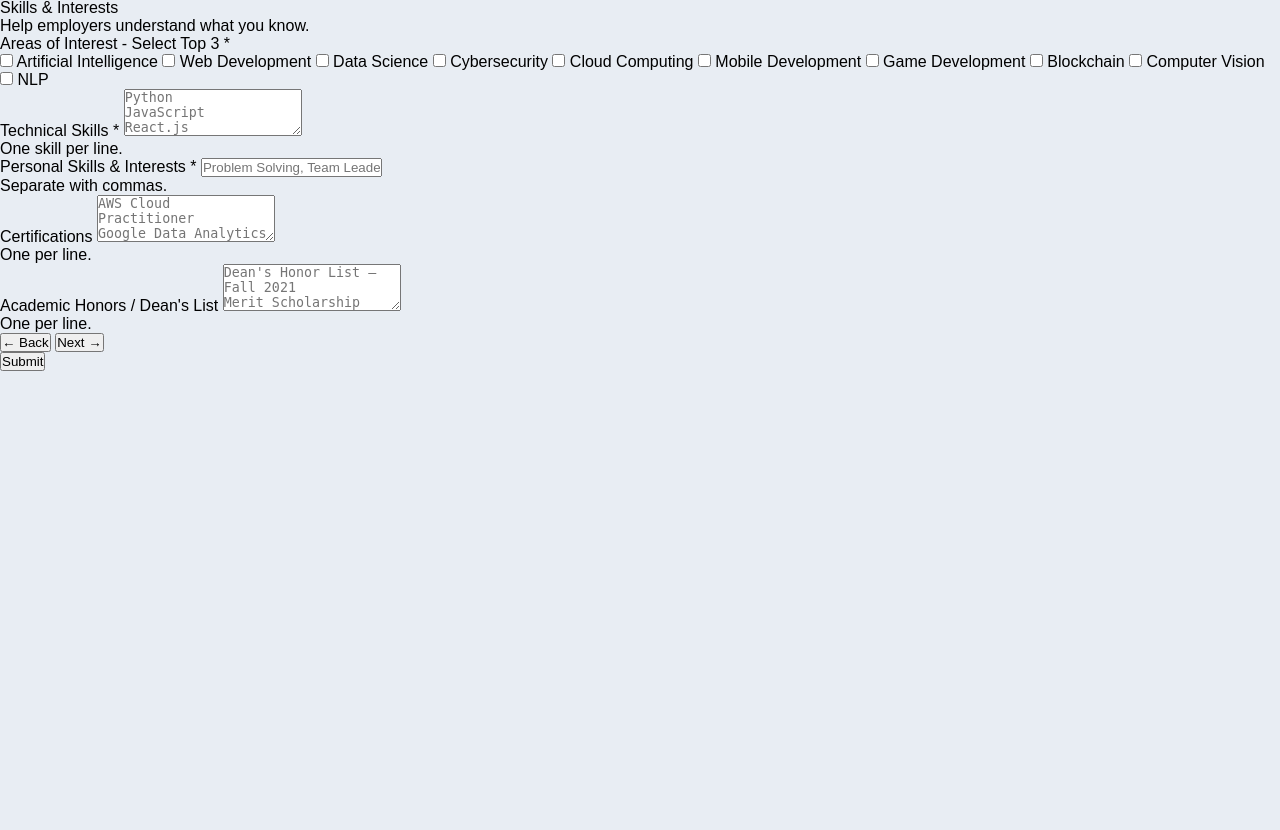
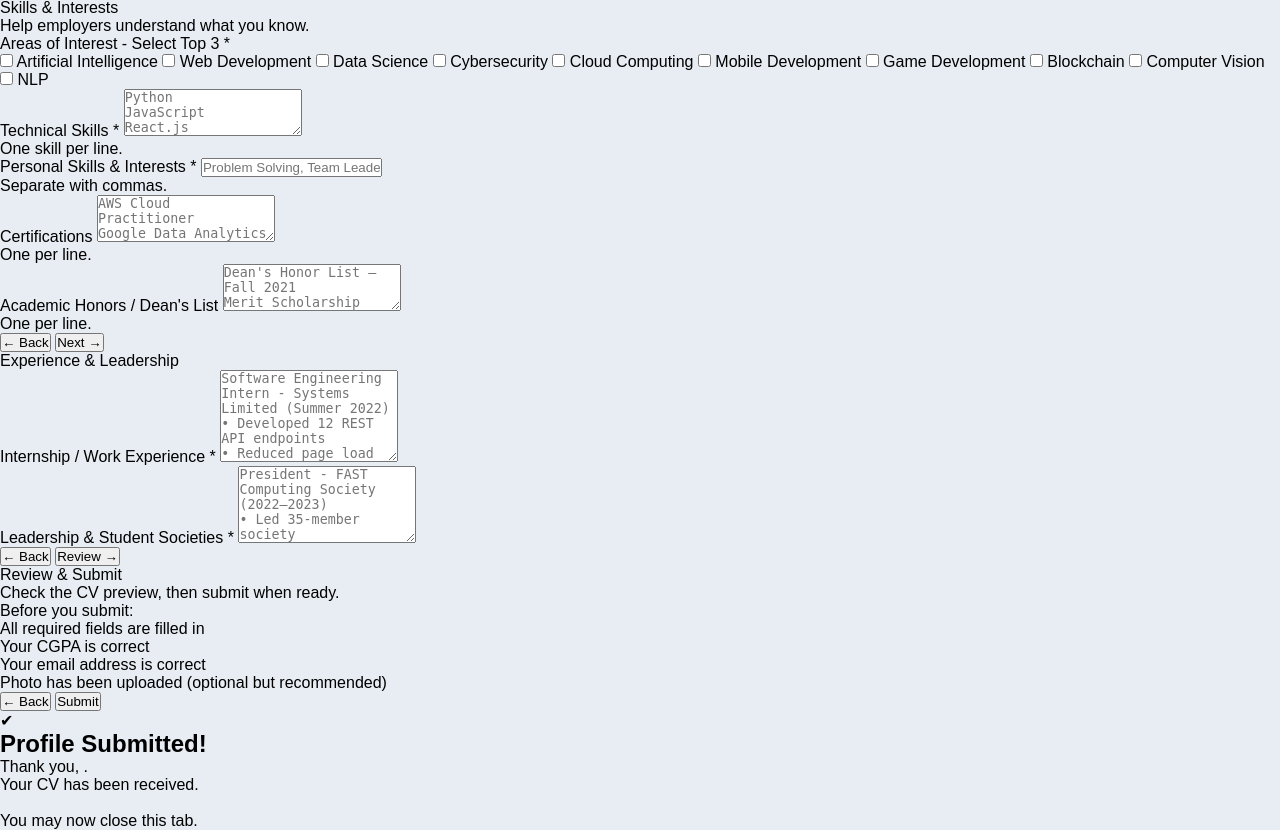
Before and after one commit to alisha-develops/fast-grad-cvs, a FastAPI app: page / in a window 1280 px wide. Shown: the part 1070-1900 px from the top of the page. Before the commit the page ends 1441 px from the top, so only its background shows below. Run offline with FastAPI, Linux system fonts and the light colour scheme.

Commit message:
add experience and leadership sections with review step to the CV form + fix layout of form.html file with proper closing tags

```diff
--- a/backend/templates/form.html
+++ b/backend/templates/form.html
@@ -110,7 +110,6 @@
                     <textarea name="objective" rows="4" data-preview="cv-obj" placeholder="Write 2–3 sentences about your career goals…" required></textarea>
                 </div>
                 <div class="navbuttons"><span></span><button type="button" class="btn btnnext" onclick="goStep(2)">Next →</button></div>
-    </div>
 
                 <div class="steppage" data-step="2">
                     <p class="steptitle">Educational Background</p>
@@ -120,7 +119,6 @@
                     <textarea name="education" rows="6" data-preview="cv-edu" required
                     placeholder="2019-2023: BS Computer Science: FAST-NUCES Karachi, CGPA 3.56&#10;2017–2019: HSC/A Levels: DHA Suffa College, 87%&#10;2015–2017: SSC/O Levels: The City School, A+"></textarea>
                     <p class="hint">One entry per line.</p>
-        </div>
                     <div class="field">
                         <label>FYP Title <span>*</span></label>
                         <input type="text" name="fypTitle" data-preview="cv-fyp-title" placeholder="e.g. AI-Powered Mental Health Chatbot" required/>
@@ -141,6 +139,7 @@
                     <div class="navbuttons">
                         <button type="button" class="btn btnback" onclick="goStep(1)">← Back</button>
                         <button type="button" class="btn btnnext" onclick="goStep(3)">Next →</button>
+                    </div>
                 </div>
 
                 <div class="steppage" data-step="3">
@@ -206,9 +205,49 @@
                         <button type="button" class="btn btnnext" onclick="goStep(4)">Next →</button>
                     </div>
                 </div>
+
+                <div class="steppage" data-step="4">
+                    <p class="steptitle">Experience &amp; Leadership</p>
+                    <div class="field">
+                        <label>Internship / Work Experience <span>*</span></label>
+                        <textarea name="internship" rows="6" data-preview="cv-intern" placeholder="Software Engineering Intern - Systems Limited (Summer 2022)&#10;• Developed 12 REST API endpoints&#10;• Reduced page load time by 30%" required></textarea>
+                    </div>
+                    <div class="field">
+                        <label>Leadership &amp; Student Societies <span>*</span></label>
+                        <textarea name="leadership" rows="5" data-preview="cv-leadership"
+                        placeholder="President - FAST Computing Society (2022–2023)&#10;• Led 35-member society" required></textarea>
+                    </div>
+                    <div class="navbuttons">
+                        <button type="button" class="btn btnback" onclick="goStep(3)">← Back</button>
+                        <button type="button" class="btn btnnext" onclick="goStep(5)">Review →</button>
+                    </div>
                 </div>
 
+                <div class="steppage" data-step="5">
+                    <p class="steptitle">Review &amp; Submit</p>
+                    <p class="stepdesc">Check the CV preview, then submit when ready.</p>
+                    <div>
+                        <p>Before you submit:</p>
+                        <ul>
+                            <li>All required fields are filled in</li>
+                            <li>Your CGPA is correct</li>
+                            <li>Your email address is correct</li>
+                            <li>Photo has been uploaded (optional but recommended)</li>
+                        </ul>
+                    </div>
+                    <div class="navbuttons">
+                        <button type="button" class="btn btnback" onclick="goStep(4)">← Back</button>
                         <button type="button" class="btn" onclick="submitForm()">Submit</button>
+                    </div>
+                </div>
+            </form>
+            <div class="successbox" id="success">
+                <div class="check"> ✔</div>
+                <h2>Profile Submitted!</h2>
+                <p>Thank you, <strong id="success-name"></strong>.<br/>Your CV has been received.<br/><br/>You may now close this tab.</p>
+            </div>
+        </div>
+    </div>
 
 
     <script src="/frontend/js/form.js"></script>
```
Lines whose indentation alone changed are shown as unchanged.
